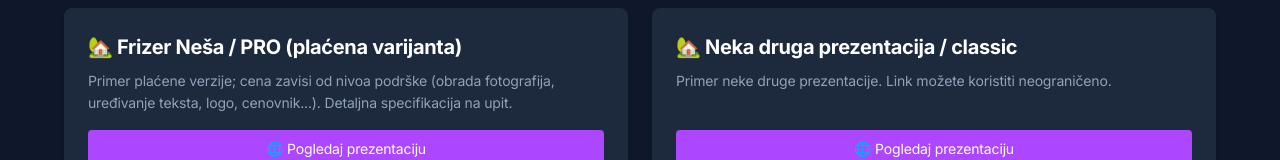
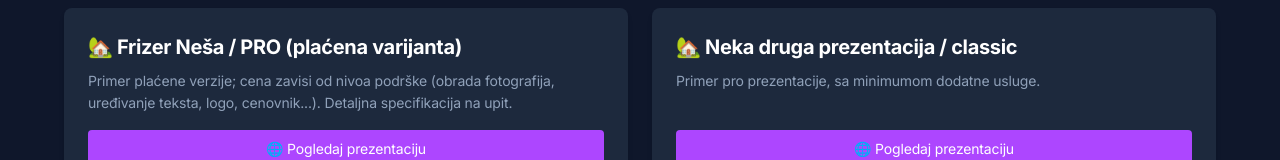
Before and after one commit to RadojeBozic/expressajt-backend, a Vue app in the folder frontend/: page /demo in a window 1280 px wide. Shown: the part 316-476 px from the top of the page. Built offline with nearby package versions, Linux system fonts and the light colour scheme; no server answers.

Commit message:
Dodata nova prezentacija

```diff
--- a/frontend/src/pages/DemoPreviews.vue
+++ b/frontend/src/pages/DemoPreviews.vue
@@ -21,8 +21,8 @@
 
           <DemoBox
             title="🏡 Neka druga prezentacija / classic"
-            description="Primer neke druge prezentacije. Link možete koristiti neograničeno."
-            link="/prezentacije/nesa-frizer-6890cdbf41662"
+            description="Primer pro prezentacije, sa minimumom dodatne usluge."
+            link="/prezentacije/frizer-nesa-689db59a24081"
           />
 
           <!-- 👇 Ovde samo kopiraj i menjaj -->
```
